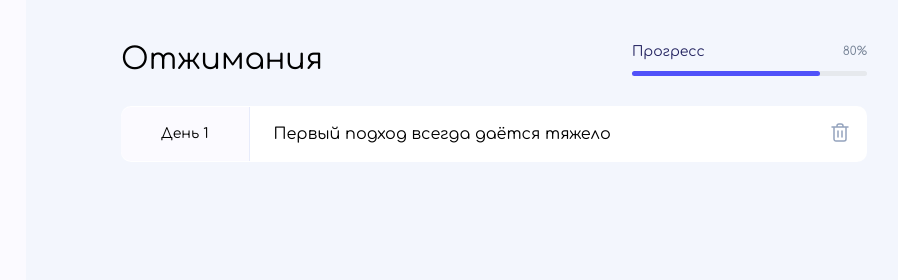
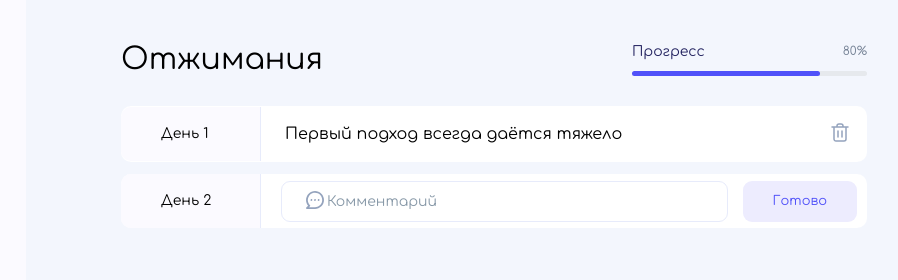
Before and after one commit to i-r-v-i/Habbit-s-tracker, a plain HTML site: page index.html in a window 1280 px wide. Shown: the top 280 px of the page, 234-1132 px from the left. Drawn offline with Linux system fonts and the light colour scheme.

Commit message:
feat: Добавлена форма для ввода нового дня

```diff
--- a/index.html
+++ b/index.html
@@ -59,6 +59,16 @@
               </button>
             </div>
           </div>
+          <div class="habbit">
+            <div class="habbit__day">День 2</div>
+            <form class="habbit__form">
+                <input class="habbit__input" type="text" name="" id="" placeholder="Комментарий">
+                <image class="icon"  src="/assets/svg/comment.svg" alt="иконка комментария"/>
+                <button class="habbit__done">Готово
+                </button>
+            </form>
+
+          </div>
         </main>
       </div>
     </div>
--- a/styles/style.css
+++ b/styles/style.css
@@ -135,7 +135,7 @@ h1 {
   width: 80%;
   height: 5px;
   border-radius: 4px;
-  background: #5051F9;
+  background: #5051f9;
 }
 
 .habbit {
@@ -143,18 +143,19 @@ h1 {
   border-radius: 10px;
   display: flex;
   align-items: center;
+  margin-bottom: 12px;
 }
 
 .habbit__day {
-  background: #FBFAFF;
+  background: #fbfaff;
   border-radius: 10px 0 0 10px;
   font-weight: 500;
   font-size: 14px;
   line-height: 100%;
   letter-spacing: 0%;
-border-right: 1px solid #E7EBFB;
+  border-right: 1px solid #e7ebfb;
   padding: 20px 40px;
-
+  min-width: 140px;
 }
 
 .habbit__comment {
@@ -178,3 +179,50 @@ padding: 20px 40px;
 .habbit__bin:hover {
   background: #eff2ff;
 }
+
+input {
+  border: 1px solid #e7ebfb;
+  border-radius: 9px;
+  padding: 12px 20px;
+  font-family: Comfortaa;
+  font-weight: 400;
+  font-size: 14px;
+  line-height: 100%;
+  letter-spacing: 0%;
+  flex: 1;
+}
+input::placeholder {
+  color: #8899a8;
+}
+.habbit__form {
+  display: flex;
+  gap: 15px;
+  width: 100%;
+  padding: 0 10px 0 20px;
+  position: relative;
+}
+.habbit__input {
+  padding-left: 45px;
+}
+.icon {
+  position: absolute;
+  top: 10px;
+  left: 45px;
+}
+
+.habbit__done{
+  background: #edecfe;
+  border: none;
+  border-radius: 9px;
+  font-weight: 500;
+  font-size: 13px;
+  line-height: 100%;
+  color: #5051F9;
+  padding: 14px 30px;
+  cursor: pointer;
+  font-family: Comfortaa;
+}
+
+.habbit__done:hover {
+  background: #edecfe;
+}
```
Also changed, not shown: assets/svg/comment.svg (added). Lines whose indentation alone changed are shown as unchanged.
